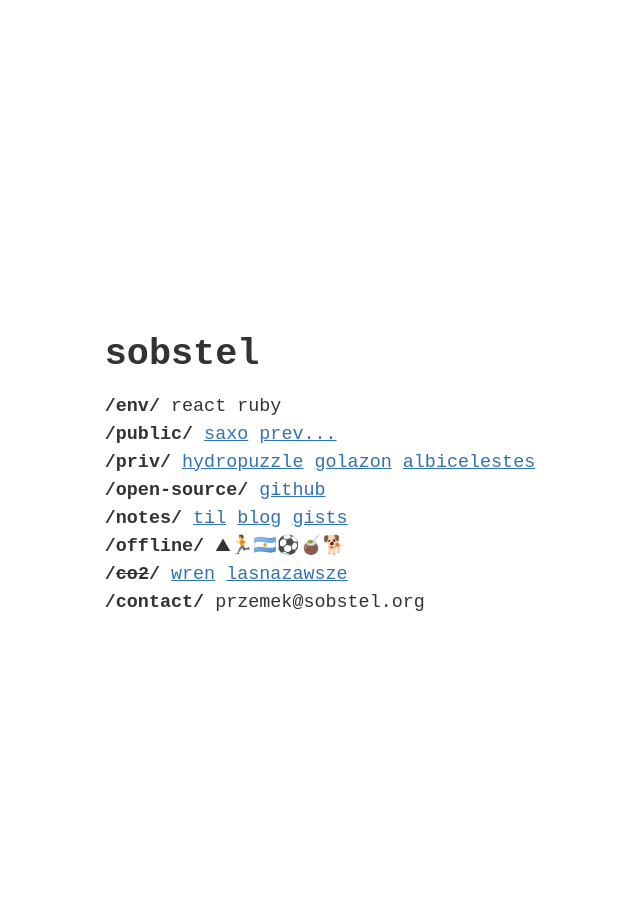
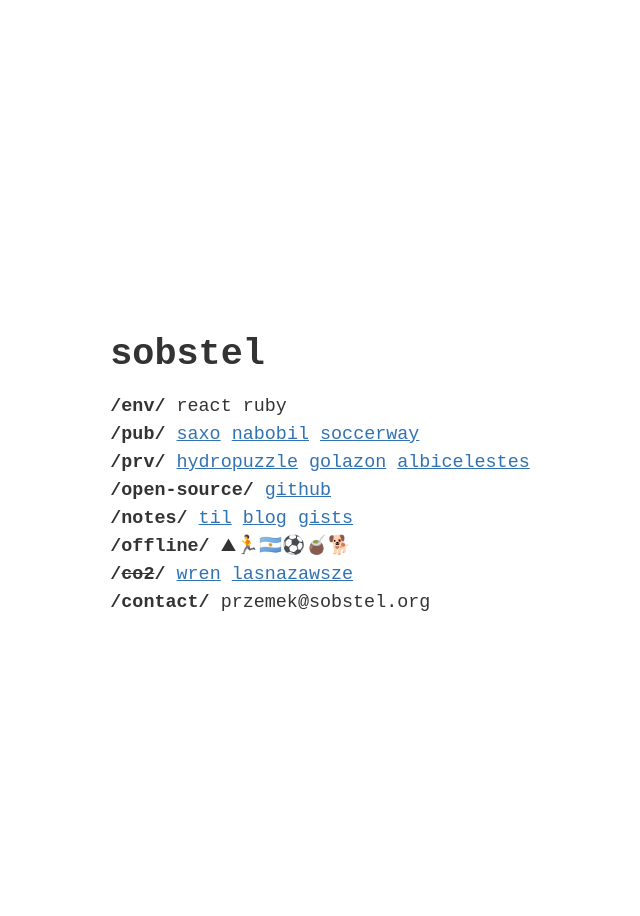
Before and after one commit to sobstel/sobstel.github.com, a Jekyll site: the page index.html, which Jekyll copies as it is, in a window 1280 px wide. Shown: the whole page, without its empty margins (320-960 px from the left). Built offline with Jekyll 4.4.1, drawn with Linux system fonts in a browser that asks for light colours.

Commit message:
no linked link

```diff
--- a/index.html
+++ b/index.html
@@ -23,12 +23,13 @@
         <strong>/env/</strong> react ruby
       </p>
       <p>
-        <strong>/public/</strong>
+        <strong>/pub/</strong>
         <a href="https://www.home.saxo/platforms/overview">saxo</a>
-        <a href="https://www.linkedin.com/in/sobstel/">prev...</a>
+        <a href="https://nabobil.no/en">nabobil</a>
+        <a href="https://int.soccerway.com">soccerway</a>
       </p>
       <p>
-        <strong>/priv/</strong>
+        <strong>/prv/</strong>
         <a href="/hydropuzzle/">hydropuzzle</a>
         <a href="https://golazon.com/">golazon</a>
         <a href="https://albicelestes.com">albicelestes</a>
```
